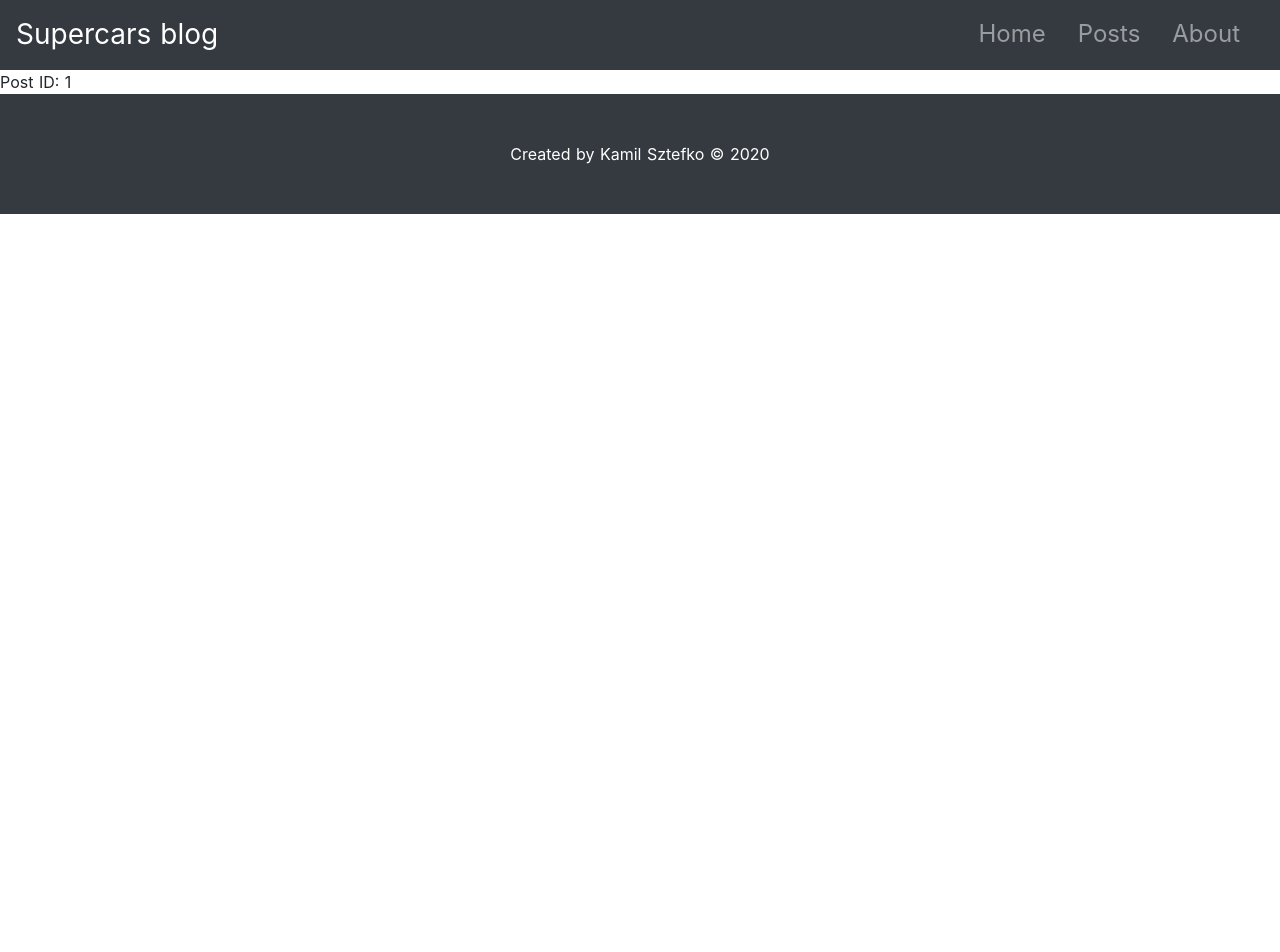
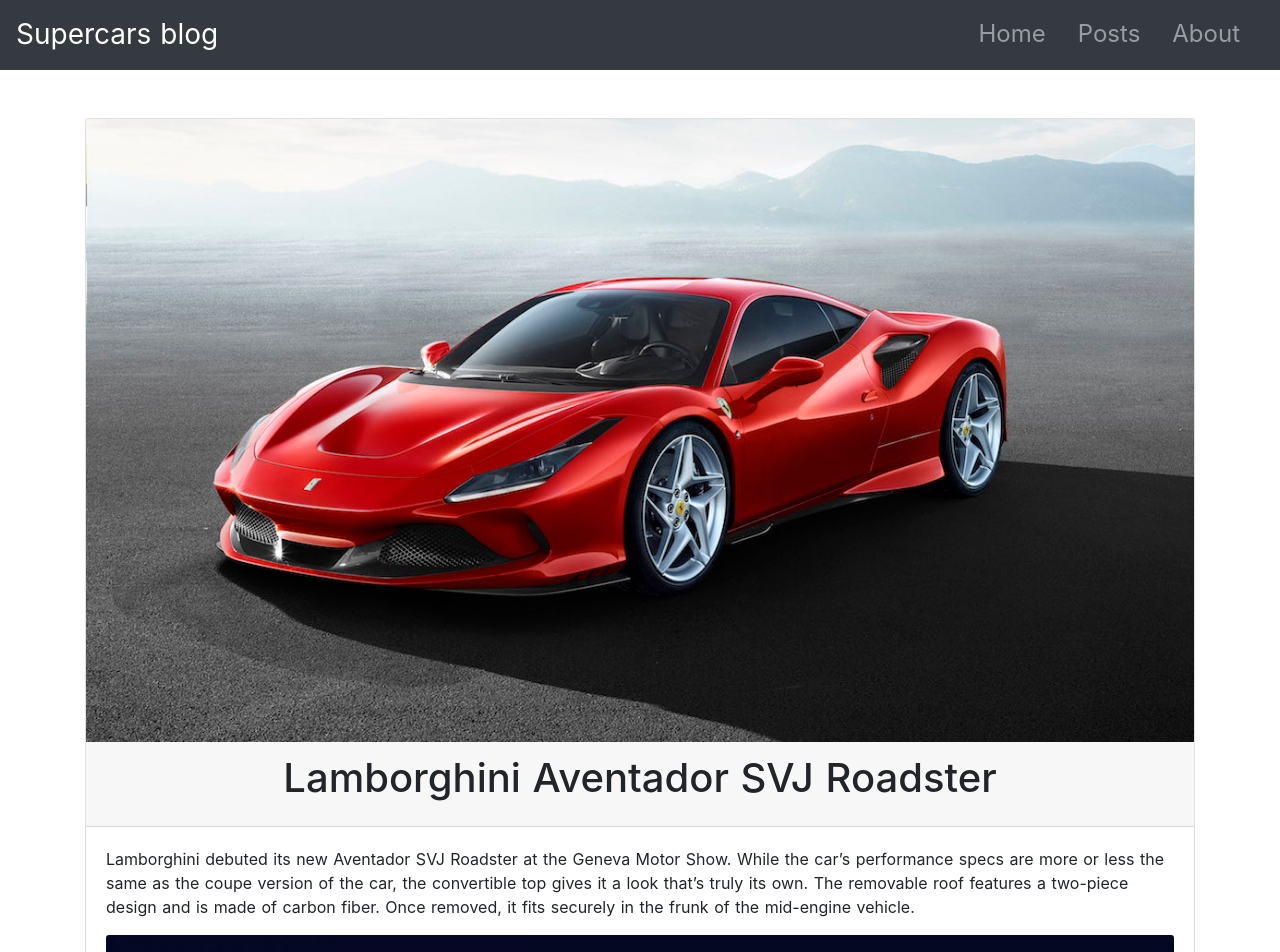
Before and after one commit to SztefkoKamil/supercars-blog, a Nuxt app: page /post/1 in a window 1280 px wide. Shown: the top 952 px of the page. Before the commit the page ends 800 px from the top, so only its background shows below. Built offline with nearby package versions, Linux system fonts and the light colour scheme.

Commit message:
Add single post page with dummy content

```diff
--- a/pages/post/_id/index.vue
+++ b/pages/post/_id/index.vue
@@ -1,3 +1,65 @@
 <template>
-  <main>Post ID: {{ $route.params.id }}</main>
+  <main class="container py-5">
+    <b-card no-body :img-src="post.images[0]" :img-alt="post.Title" img-top>
+      <b-card-header>
+        <b-card-title title-tag="h1" class="text-center">{{
+          post.title
+        }}</b-card-title>
+      </b-card-header>
+      <b-card-body>
+        <div v-for="i in post.text.length" :key="i" class="mb-4">
+          <b-card-text>{{ post.text[i - 1] }}</b-card-text>
+          <b-card-img :src="post.images[i]" :alt="post.title"></b-card-img>
+        </div>
+        <b-card-img
+          v-for="(img, i) in restImages"
+          :key="i + img"
+          :src="img"
+          :alt="post.title"
+          class="mb-4"
+        ></b-card-img>
+      </b-card-body>
+      <b-card-footer
+        class="d-flex justify-content-between align-items-center py-4"
+      >
+        <b-card-text class="m-0">{{ post.date }}</b-card-text>
+        <b-card-text>{{ post.author }}</b-card-text>
+      </b-card-footer>
+    </b-card>
+  </main>
 </template>
+
+<script>
+export default {
+  data() {
+    return {
+      post: {
+        id: 'gsedfgerfgdfgsdgf',
+        title: 'Lamborghini Aventador SVJ Roadster',
+        author: 'Stephan King',
+        date: '03-04-2020',
+        images: [
+          require('@/assets/images/Ferrari F8 Tributo-0.jpg'),
+          require('@/assets/images/Pininfarina Battista-0.jpg'),
+          require('@/assets/images/Ferrari F8 Tributo-0.jpg'),
+          require('@/assets/images/Pininfarina Battista-0.jpg'),
+          'https://i.picsum.photos/id/28/1024/576.jpg',
+          'https://i.picsum.photos/id/29/1024/576.jpg',
+          'https://i.picsum.photos/id/30/1024/576.jpg'
+        ],
+        text: [
+          'Lamborghini debuted its new Aventador SVJ Roadster at the Geneva Motor Show. While the car’s performance specs are more or less the same as the coupe version of the car, the convertible top gives it a look that’s truly its own. The removable roof features a two-piece design and is made of carbon fiber. Once removed, it fits securely in the frunk of the mid-engine vehicle.',
+          'Lorem ipsum dolor sit amet, consectetur adipiscing elit. Phasellus sodales tristique arcu. Cras maximus eleifend metus, eu posuere nibh sodales eu. Mauris sed enim purus. Curabitur non odio non ante pulvinar dignissim. Aenean sed tellus consectetur, pharetra quam eget, condimentum ligula. Nullam semper quis ante nec dignissim. Aliquam a tincidunt enim. Maecenas vel felis neque. Nam sit amet sapien lorem.',
+          'Aliquam tristique blandit dignissim. Aliquam magna tortor, commodo nec massa sit amet, blandit rutrum est. Maecenas finibus non velit nec aliquet. Ut cursus ultricies porta. Sed fringilla varius lacinia. Maecenas ultrices vestibulum quam, nec mollis mi. Donec augue augue, hendrerit quis pharetra eu, mattis ac enim. Fusce vitae orci pellentesque, dignissim lectus id, vehicula mi.'
+        ]
+      },
+      restImages: []
+    }
+  },
+  beforeMount() {
+    const images = [...this.post.images]
+    images.splice(0, this.post.text.length + 1)
+    this.restImages = images
+  }
+}
+</script>
```
